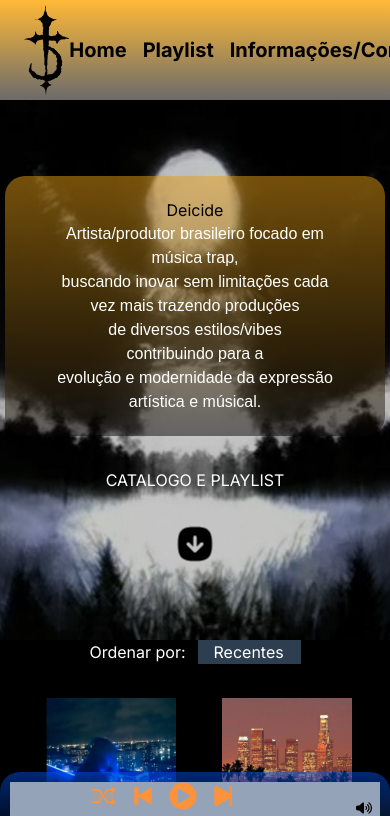
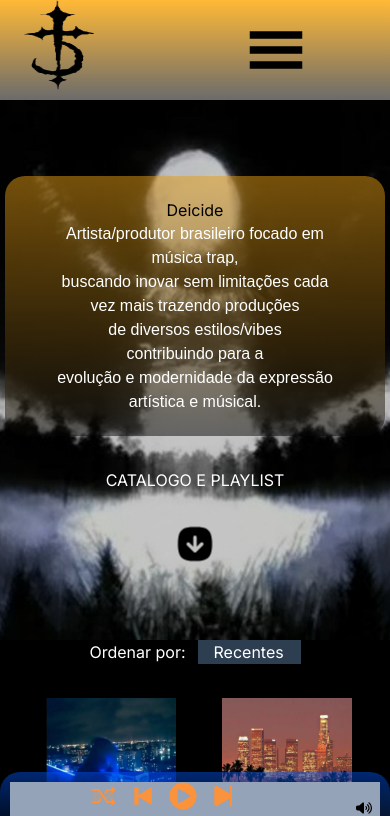
Before and after one commit to Caiqu3wav/deicid3, a Next.js app: page / in a window 390 px wide. Shown: the top 816 px of the page. Built offline with nearby package versions, Linux system fonts and the light colour scheme.

Commit message:
navbar responsivo

```diff
--- a/src/app/components/header/Header.jsx
+++ b/src/app/components/header/Header.jsx
@@ -2,16 +2,12 @@ import DeicideLogo from "../../../../public/assets/img/deicide-logo.png"
 import Image from "next/image";
 import "./Header.css";
 import Navbar from "../navbar/Navbar";
-import { GiCharacter } from "react-icons/gi";
 
 export default function Header() {
     return(
-        <header className="w-full flex justify-between items-center">
-            <Image className="w-[70px] h-[90px] ml-6" src={DeicideLogo}/>
+        <header className="w-full flex items-center">
+            <Image className="w-[70px] h-[90px] ml-6 self-start" src={DeicideLogo}/>
             <Navbar/>
-            <button className="login-btn mr-3 flex gap-2 items-center justify-center h-[40px] pl-2 pr-2
-            rounded-xl text-2xl">
-                <GiCharacter size={24} />Login</button>
         </header>
     )
 }
--- a/src/app/components/navbar/Navbar.css
+++ b/src/app/components/navbar/Navbar.css
@@ -0,0 +1,89 @@
+aside{
+    background-color: rgb(39, 39, 148);
+}
+
+
+nav button{
+
+    position: relative;
+    right: 30%;
+}
+
+
+@media screen and (max-width: 466px){
+    nav {
+        margin-left: 0 !important;
+    }
+
+    nav ul{
+        display: none;
+        visibility: hidden;
+    }
+
+    nav button{
+        visibility: visible;
+        display: block !important;
+    }
+}
+
+@media screen and (max-width: 546px){
+
+    nav button{
+        right: 43% !important;
+    }
+}
+
+@media screen and (max-width: 472px){
+
+    nav button{
+        right: 50% !important;
+    }
+}
+
+@media screen and (max-width: 434px){
+
+    nav button{
+        right: 58% !important;
+    }
+}
+
+@media screen and (max-width: 352px){
+
+    nav button{
+        right: 110% !important;
+    }
+}
+
+@media screen and (max-width: 330px){
+
+    nav button{
+        right: 160% !important;
+    }
+}
+
+@media screen and (max-width: 330px){
+
+    nav button{
+        right: 200% !important;
+    }
+}
+
+@media screen and (max-width: 394px){
+
+    nav {
+        width: 90px !important;
+        margin-right: 0 !important;
+    }
+
+}
+
+@media screen and (max-width: 370px){
+
+    nav {
+        width: 50px !important;
+        margin-right: 0;
+    }
+
+
+
+}
--- a/src/app/components/navbar/Navbar.jsx
+++ b/src/app/components/navbar/Navbar.jsx
@@ -1,11 +1,88 @@
+"use client";
+import Link from "next/link";
+import { GiHamburgerMenu } from "react-icons/gi";
+import "./Navbar.css"
+import { useState, useEffect } from "react";
+
 export default function Navbar(){
+    const [isActive, setIsActive] = useState(false);
+
+    const sideList = [
+        {
+          title: 'Home',
+          path: '/',
+        },
+        {
+          title: 'Playlist',
+          path: '/',
+        },
+        {
+          title: 'Sobre',
+          path: '/about',
+        },
+      ];
+
+    const toggleMenu = () => {
+        setIsActive(!isActive);
+    }
+
+    useEffect(() => {
+        const handleEscKeyPress = (e) => {
+            if (e.keycode === 27 && isActive) {
+                setIsActive(false);
+            }
+        };
+
+        if (isActive) {
+            document.body.style.setProperty("overflow", "hidden");
+        }else {
+            document.body.style.setProperty("overflow", "auto");
+        }
+
+        document.addEventListener("keydown", handleEscKeyPress);
+
+        return () => {
+            document.removeEventListener("keydown", handleEscKeyPress);
+        };
+    }, [isActive]);
+
     return(
-        <nav className="flex items-center justify-center">
-            <ul className="flex gap-4 font-bold text-xl">
+        <nav className="flex items-center justify-center self-center ml-[20%] majortwomin:ml-[25%] majorthree:ml-[16%]
+  majorfour1:ml-[10%] midtwo4:ml-[5%] ">
+
+            <ul className="flex gap-4 font-bold text-2xl midthree:text-lg">
                 <li>Home</li>
                 <li>Playlist</li>
                 <li>Informações/Contato</li>
             </ul>
+            <button aria-label="Open Menu" onClick={toggleMenu} className="hidden self-end ml-[47%]">
+                <GiHamburgerMenu size={60} className="" style={{ color: 'black' }} />
+</button>
+
+                {isActive && (
+        <div className="z-10 fixed inset-0 transition-opacity">
+          <div
+            onClick={() => setIsActive(false)}
+            className="absolute inset-0 bg-black opacity-50"
+            tabIndex="0"
+          ></div>
+        </div>
+      )}
+
+      <aside
+        className={`transform top-0 left-0 w-64 lowtwo2:w-44 lowthreetwo:w-36 text-white font-extrabold fixed h-full overflow-auto ease-in-out transition-all duration-300 z-30 ${
+          isActive ? "translate-x-0" : "-translate-x-full"
+        }`}
+      >
+
+         {sideList.map(({ title, path }, index) => (
+    <Link href={path} key={index}>
+        <span className="flex items-center p-4 hover:bg-blue-600 hover:text-orange-400">
+          <span className="border-b-4">{title}</span>
+        </span>
+    </Link>
+  ))}
+      </aside>
         </nav>
-    )
+    );
 }
--- a/tailwind.config.ts
+++ b/tailwind.config.ts
@@ -11,6 +11,7 @@ const config: Config = {
       'major': {'max': '1260px'},
       'major1': {'max': '1240px'},
       'majortwo': {'max': '1235px'},
+      'majortwomin': {'min': '1235px'},
       'majortwo1': {'max': '1148px'},
       'majortwo1-2': {'max': '1048px'},
       'majortwo2': {'max': '1122px'},
@@ -20,10 +21,12 @@ const config: Config = {
       'majorthree1': {'max': '800px'},
       'majorthree2': {'max': '772px'},
       'majorfour': {'max': '761px'},
+      'majorfour1': {'max': '700px'},
       'midtw': {'max': '648px'},
       'midtwo': {'max': '553px'},
       'midtwo2': {'max': '538px'},
       'midtwo3': {'max': '516px'},
+      'midtwo4': {'max': '485px'},
       'midthree': {'max': '600px'},
       'midfour': {'max': '452px'},
       'midfour1': {'max': '420px'},
```
